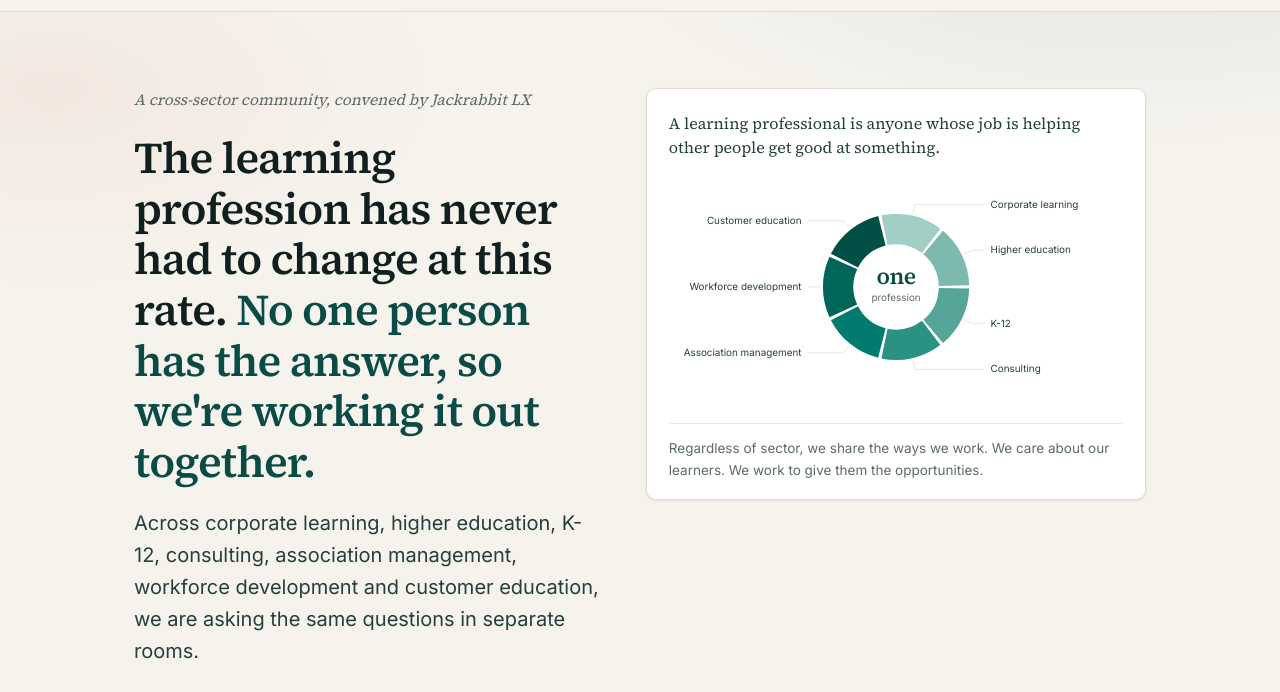
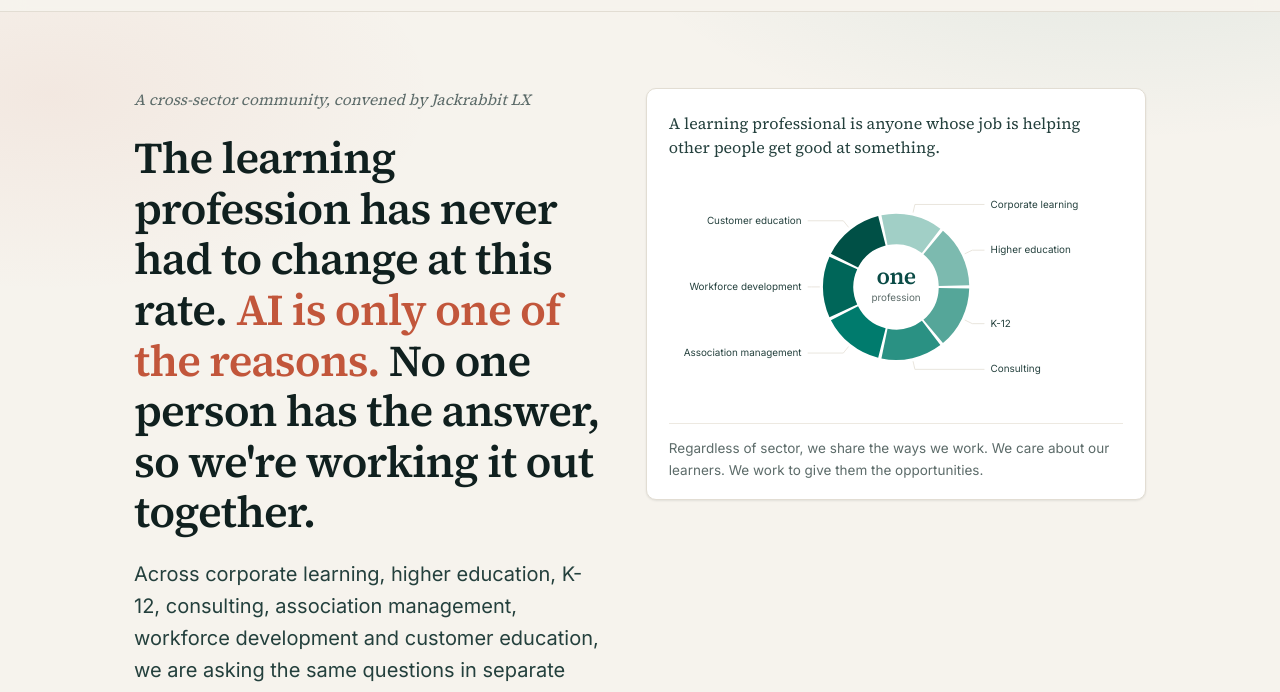
Before and after one commit to snorkeljam/learning-professionals-community, a plain HTML site: page index.html in a window 1280 px wide. Shown: the part 55-747 px from the top of the page. Drawn offline with Linux system fonts and the light colour scheme.

Commit message:
Name AI in the hero, and invite the reader in
James's call on the framing question parked on 12 Nov: name AI in the
headline but keep it subordinate to the profession. "AI is only one of
the reasons." now sits between the two existing sentences, in clay.

The headline accent moves from teal-deep to clay so there is one accent
colour and it lands on the AI line. The lede closes with "Come ask them
in this one.", which answers Debbie Vilardi's note in full. Search and
social blurbs follow the new headline.

Also logs the 15 Nov session, and marks the invite-link expiry theory as
disproved: the token has been live since at least 8 June.

Co-Authored-By: Claude Opus 5 <noreply@anthropic.com>

```diff
--- a/index.html
+++ b/index.html
@@ -4,9 +4,9 @@
 <meta charset="UTF-8">
 <meta name="viewport" content="width=device-width, initial-scale=1.0">
 <title>Learning Professionals Community</title>
-<meta name="description" content="A free Slack community for learning professionals across seven sectors, with live online events and open research built from our own answers.">
+<meta name="description" content="A free Slack community for learning professionals across seven sectors, working out what AI changes for the profession. Live online events and open research.">
 <meta property="og:title" content="Learning Professionals Community">
-<meta property="og:description" content="The learning profession has never had to change at this rate, and no one person has the answer. Free, on Slack, across seven sectors.">
+<meta property="og:description" content="The learning profession has never had to change at this rate, and AI is only one of the reasons. Free, on Slack, across seven sectors.">
 <meta property="og:type" content="website">
 <meta property="og:url" content="https://learningprofessionalscommunity.org/">
 <meta property="og:image" content="https://learningprofessionalscommunity.org/assets/og-card.png">
@@ -41,7 +41,7 @@
     max-width: 23ch;
     margin-bottom: 20px;
   }
-  .hero h1 em { font-style: normal; color: var(--teal-deep); }
+  .hero h1 em { font-style: normal; color: var(--clay); }
   .hero-lede {
     font-size: clamp(17px, 2vw, 20px);
     color: var(--ink-soft);
@@ -337,11 +337,11 @@
       <div class="hero-grid">
        <div class="hero-copy">
         <div class="hero-kicker">A cross-sector community, convened by Jackrabbit LX</div>
-        <h1>The learning profession has never had to change at this rate. <em>No one person has the answer, so we're working it out together.</em></h1>
+        <h1>The learning profession has never had to change at this rate. <em>AI is only one of the reasons.</em> No one person has the answer, so we're working it out together.</h1>
         <p class="hero-lede">
           Across corporate learning, higher education, K-12, consulting, association
           management, workforce development and customer education, we are asking the same
-          questions in separate rooms.
+          questions in separate rooms. Come ask them in this one.
         </p>
         <div class="hero-actions">
           <a class="btn btn-primary" href="#join">Join the Slack</a>
```
